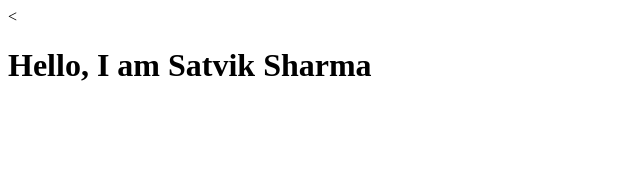
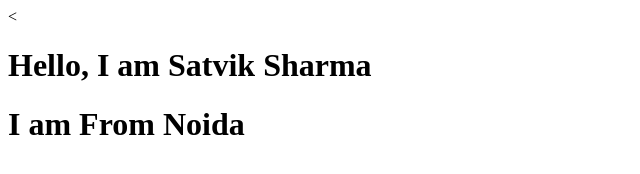
Before and after one commit to Satvik00777/frontend, a plain HTML site: page index.html in a window 1280 px wide. Shown: the whole page, without its empty margins (0-640 px from the left). Drawn offline with Linux system fonts and the light colour scheme.

Commit message:
new update

```diff
--- a/index.html
+++ b/index.html
@@ -14,6 +14,7 @@
     </head>
     <body>
         <h1>Hello, I am Satvik Sharma </h1>
+        <h1>I am From Noida </h1>
         <script src="" async defer></script>
     </body>
 </html>
```
